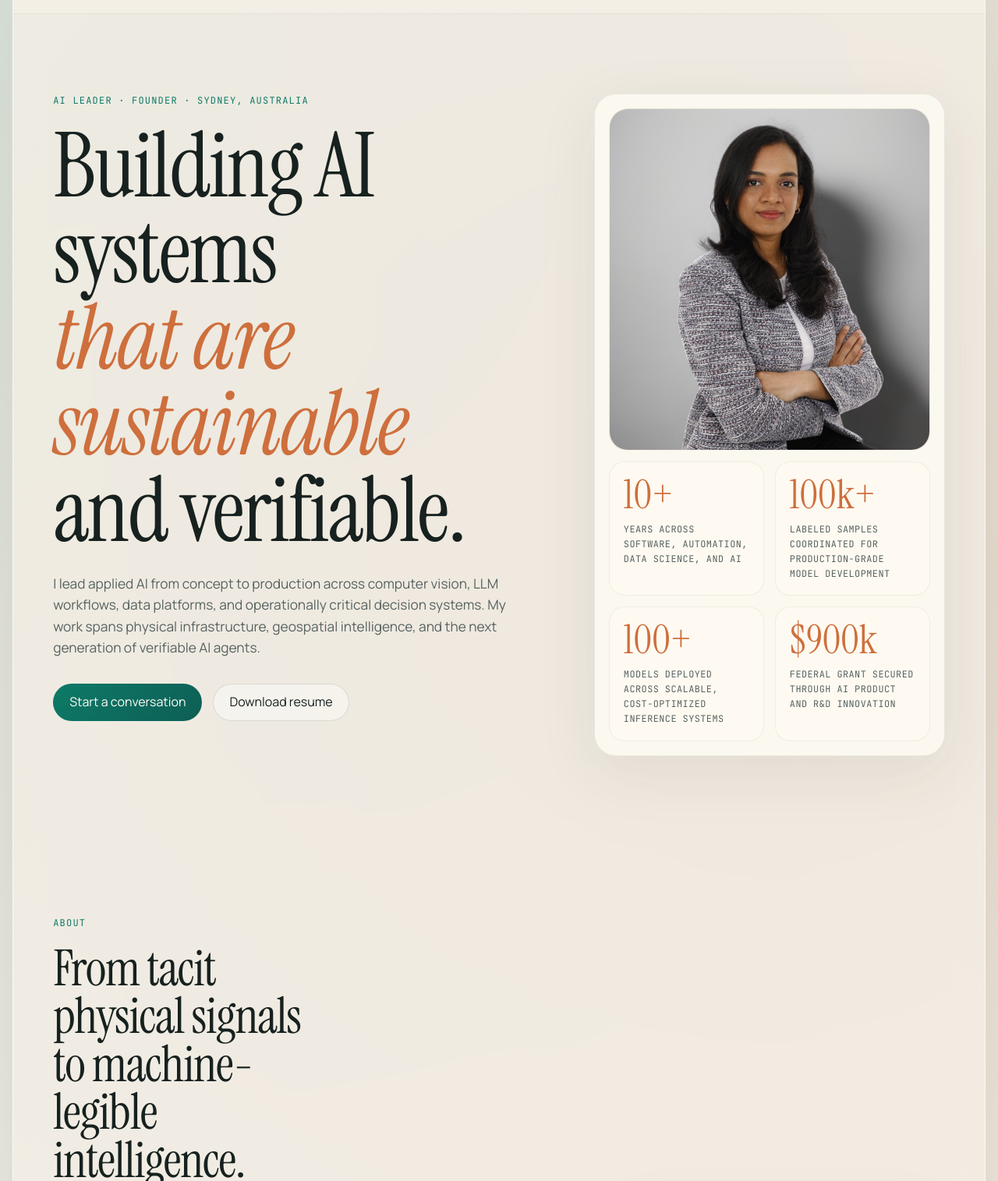
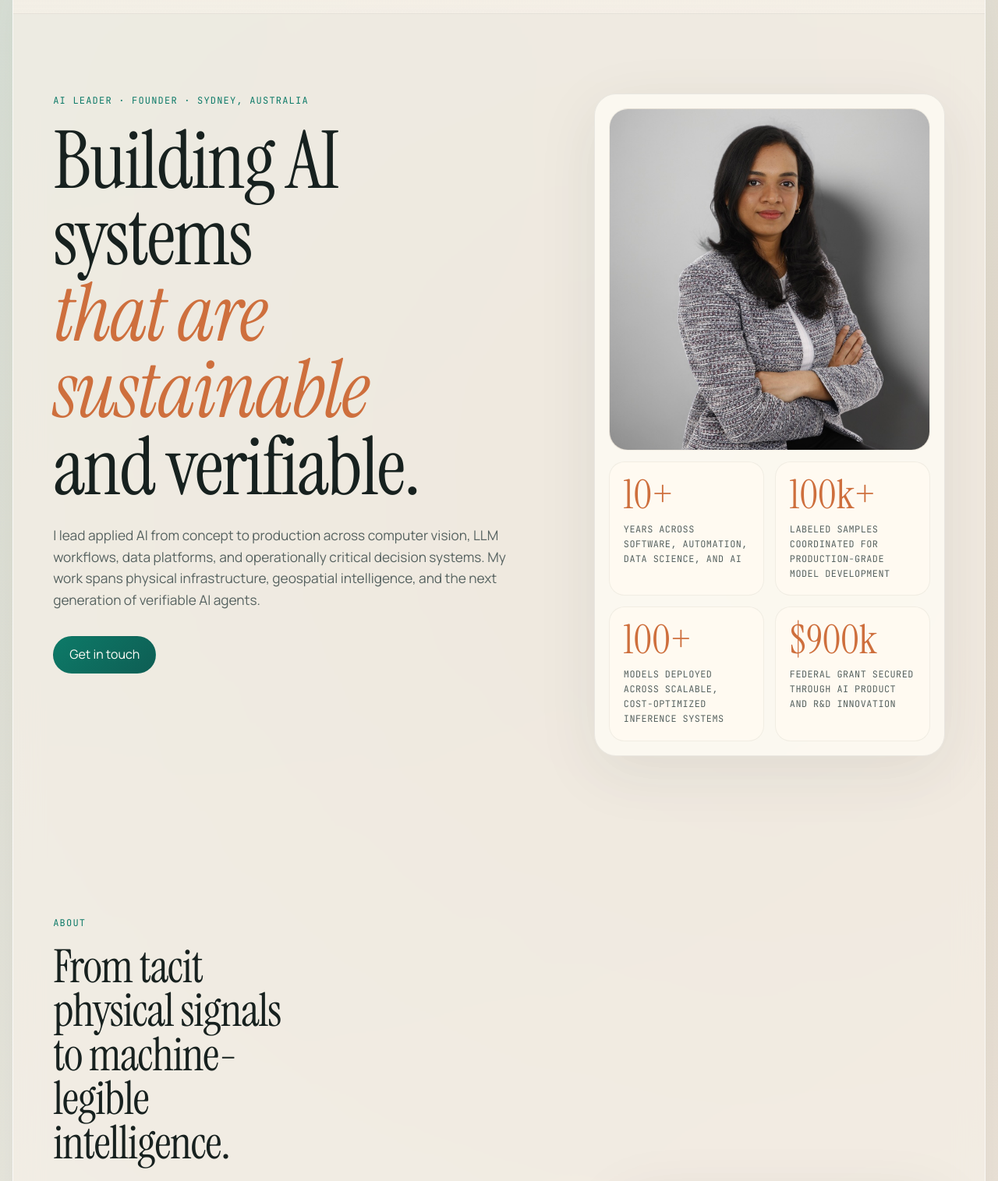
Before and after one commit to flyhigh0321/elakkiya-portfolio, a plain HTML site: page index.html in a window 1280 px wide. Shown: the part 80-1595 px from the top of the page at 78% size. Drawn offline with Linux system fonts and the light colour scheme.

Commit message:
Refine contact calls to action

```diff
--- a/index.html
+++ b/index.html
@@ -24,7 +24,6 @@
       "name": "Elakkiya Narayanasamy Ramarajan",
       "jobTitle": "AI Leader and Founder",
       "email": "mailto:elakkiyaaries@gmail.com",
-      "telephone": "+61 449 909 311",
       "url": "https://flyhigh0321.github.io/elakkiya-portfolio/",
       "address": {
         "@type": "PostalAddress",
@@ -74,8 +73,7 @@
             infrastructure, geospatial intelligence, and the next generation of verifiable AI agents.
           </p>
           <div class="hero-actions">
-            <a class="button button-primary" href="#contact">Start a conversation</a>
-            <a class="button button-secondary" href="./Elakkiya_Ramarajan_Resume.docx">Download resume</a>
+            <a class="button button-primary" href="#contact">Get in touch</a>
           </div>
         </div>
 
@@ -407,9 +405,9 @@
               <span>LinkedIn</span>
               <strong>linkedin.com/in/elakkiyaramarajan</strong>
             </a>
-            <a href="tel:+61449909311">
-              <span>Phone</span>
-              <strong>+61 449 909 311</strong>
+            <a href="mailto:elakkiyaaries@gmail.com?subject=Let%27s%20work%20together">
+              <span>Get in touch</span>
+              <strong>Start a conversation about roles, advisory work, or pilots</strong>
             </a>
           </div>
         </div>
--- a/styles.css
+++ b/styles.css
@@ -184,8 +184,8 @@ img {
 }
 
 .hero h1 {
-  max-width: 11ch;
-  font-size: clamp(3.8rem, 9vw, 7.8rem);
+  max-width: 12ch;
+  font-size: clamp(3.4rem, 8vw, 7.2rem);
 }
 
 .hero h1 span {
@@ -321,8 +321,8 @@ img {
 .section-heading h2,
 .venture-copy h2,
 .contact-panel h2 {
-  font-size: clamp(2.5rem, 5vw, 4.8rem);
-  max-width: 11ch;
+  font-size: clamp(2.3rem, 4.6vw, 4.4rem);
+  max-width: 12ch;
 }
 
 .about-copy {
@@ -521,6 +521,7 @@ img {
   display: block;
   margin-top: 8px;
   font-size: 1rem;
+  line-height: 1.45;
 }
 
 .site-footer {
```
